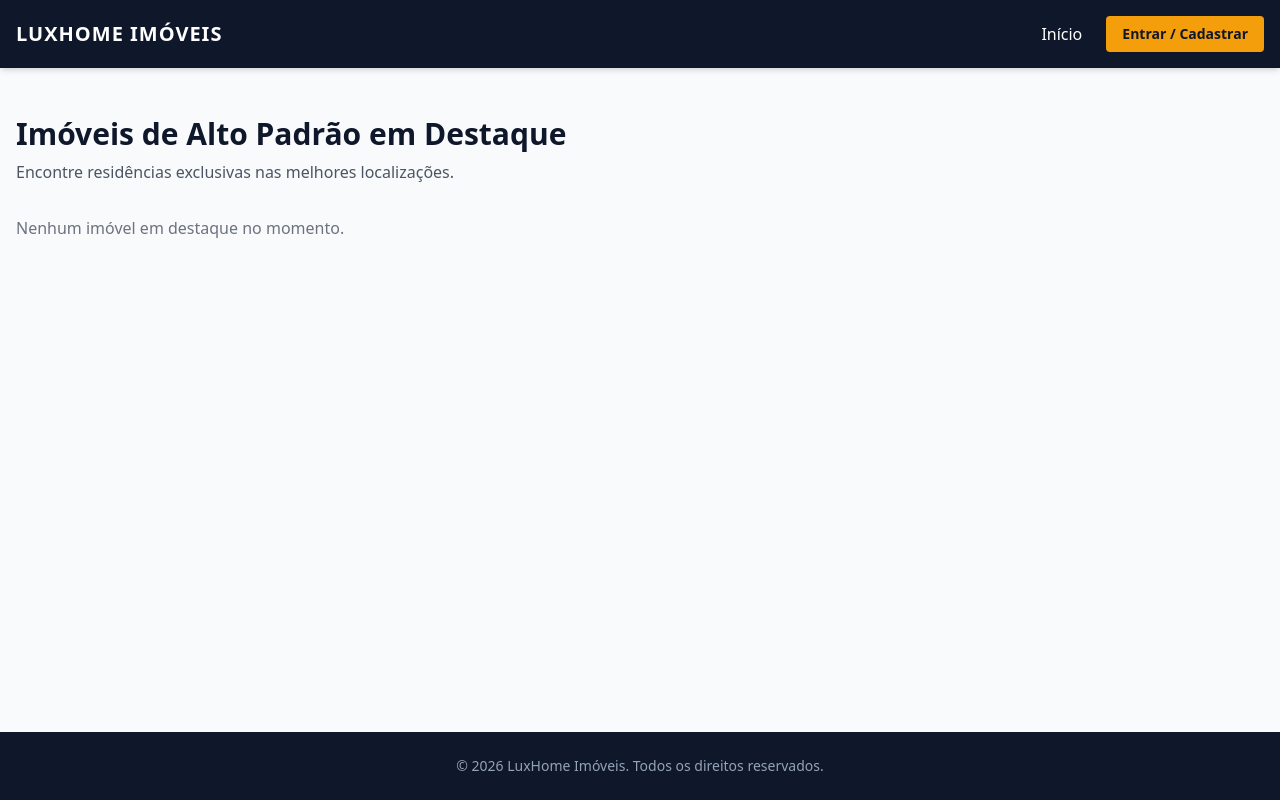
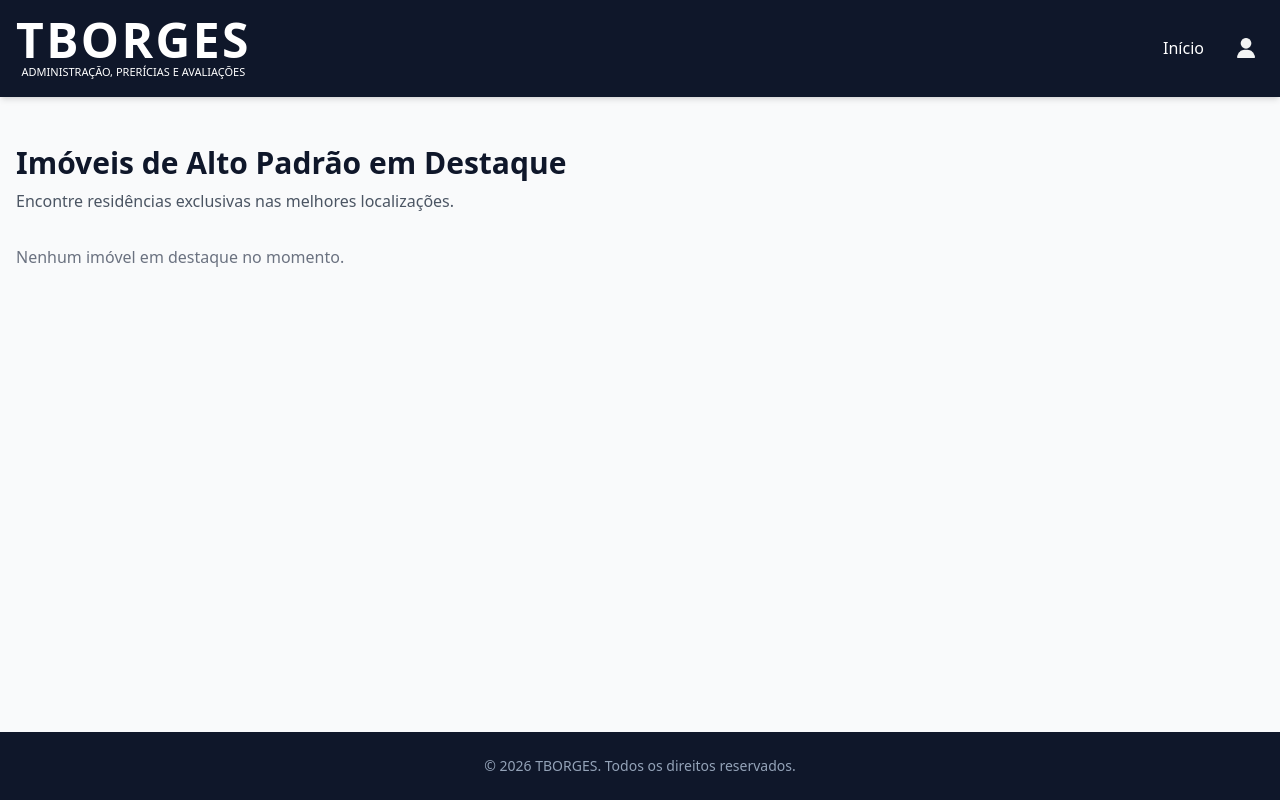
Before and after one commit to emersonandradeperfil/imobiliaria, a Flask app: page / in a window 1280 px wide. Run offline with Flask 3, Linux system fonts and the light colour scheme; data that the repository does not hold is empty; some libraries are stand-ins or nearby versions.

Commit message:
aprendendo e personalizando em flask com Tailwind CSS

```diff
--- a/templates/base.html
+++ b/templates/base.html
@@ -3,7 +3,8 @@
 <head>
     <meta charset="UTF-8">
     <meta name="viewport" content="width=device-width, initial-scale=1.0">
-    <title>Imobiliária de Alto Padrão</title>
+    <title>TBorges</title>
+    <link rel="icon" href="/static/img/icon.png">
     <!-- Tailwind CSS via CDN -->
     <script src="https://cdn.tailwindcss.com"></script>
 </head>
@@ -13,7 +14,11 @@
         <!-- Navbar -->
         <header class="bg-slate-900 text-white shadow-md">
             <div class="max-w-7xl mx-auto px-4 py-4 flex justify-between items-center">
-                <a href="{{ url_for('index') }}" class="text-xl font-bold tracking-wider uppercase">LuxHome Imóveis</a>
+                <div class="flex flex-col items-center justify-center">
+                <!-- <a href="{{ url_for('index') }}" class="text-xl font-bold tracking-wider uppercase">Teca Borges</a> -->
+                 <h1 class="text-5xl font-bold tracking-wider uppercase">TBORGES</h1>
+                <p class="uppercase text-[11px]" >administração, prerícias e avaliações</p>
+                </div>
                 <nav class="flex items-center gap-6">
                     <a href="{{ url_for('index') }}" class="hover:text-amber-400 transition">Início</a>
 
@@ -25,9 +30,16 @@
                         {% endif %}
 
                         <span class="text-gray-300 text-sm">Olá, {{ session.get('user_nome') }}</span>
-                        <a href="{{ url_for('logout') }}" class="bg-red-600 px-4 py-2 rounded text-sm hover:bg-red-700 transition">Sair</a>
+                        <a href="{{ url_for('logout') }}" class="bg-amber-400 px-4 py-2 rounded text-sm hover:bg-red-700 transition">Sair</a>
                     {% else %}
-                        <a href="{{ url_for('login') }}" class="bg-amber-500 text-slate-900 px-4 py-2 rounded font-semibold text-sm hover:bg-amber-400 transition">Entrar / Cadastrar</a>
+                        <a href="{{ url_for('login') }}"
+
+                            class="p-2  hover:bg-amber-400 rounded-full flex items-center justify-center transition"
+
+                            title="Entrar / Conta">
+
+                            <img src="{{ url_for('static', filename='img/user.png') }}" alt="Usuário" class="w-5 h-5 text-white">
+                        </a>
                     {% endif %}
                 </nav>
             </div>
@@ -54,7 +66,7 @@
 
     <!-- Rodapé -->
     <footer class="bg-slate-900 text-slate-400 text-center py-6 text-sm mt-auto">
-        <p>&copy; 2026 LuxHome Imóveis. Todos os direitos reservados.</p>
+        <p>&copy; 2026 TBORGES. Todos os direitos reservados.</p>
     </footer>
 
 </body>
--- a/templates/index.html
+++ b/templates/index.html
@@ -5,13 +5,22 @@
     <p class="text-gray-600 mt-2">Encontre residências exclusivas nas melhores localizações.</p>
 </div>
 
+
+
 <div class="grid grid-cols-1 md:grid-cols-3 gap-6">
     {% for imovel in imoveis %}
-    <div class="bg-white rounded-lg shadow-md overflow-hidden border border-gray-100 hover:shadow-lg transition">
-        <div class="h-48 bg-slate-200 flex items-center justify-center text-slate-500 text-sm">
-            <!-- Espaço reservado para a foto em WebP -->
-            <span>{{ imovel.codigo }} - Foto Preview</span>
-        </div>
+
+        <div class="bg-white rounded-lg shadow-md overflow-hidden border border-gray-100 hover:shadow-lg transition">
+            <div class="h-48 bg-slate-200 flex items-center justify-center text-slate-500 text-sm overflow-hidden">
+                <!-- Verifica se o imóvel tem fotos cadastradas -->
+                {% if imovel.midia and imovel.midia.fotos %}
+                <img src="{{ url_for('static', filename=imovel.midia.fotos[0].arquivo) }}" alt="{{ imovel.titulo }}"
+                    class="w-full h-full object-cover">
+                {% else %}
+                <span>{{ imovel.codigo }} - Sem Foto</span>
+                {% endif %}
+            </div>
+
         <div class="p-5">
             <span class="text-xs font-semibold text-amber-600 uppercase tracking-wider">{{ imovel.tipo }} • {{ imovel.local_publico.bairro }}</span>
             <h2 class="text-xl font-bold text-slate-800 mt-1 mb-2">{{ imovel.titulo }}</h2>
@@ -27,6 +36,7 @@
                 </span>
                 <a href="{{ url_for('imovel_detalhe', slug=imovel.slug) }}" class="bg-slate-900 text-white px-4 py-2 rounded text-sm hover:bg-slate-800 transition">Ver Detalhes</a>
             </div>
+
         </div>
     </div>
     {% else %}
```
Also changed, not shown: README.md, static/img/icon.png (added), static/img/user.png (added).
